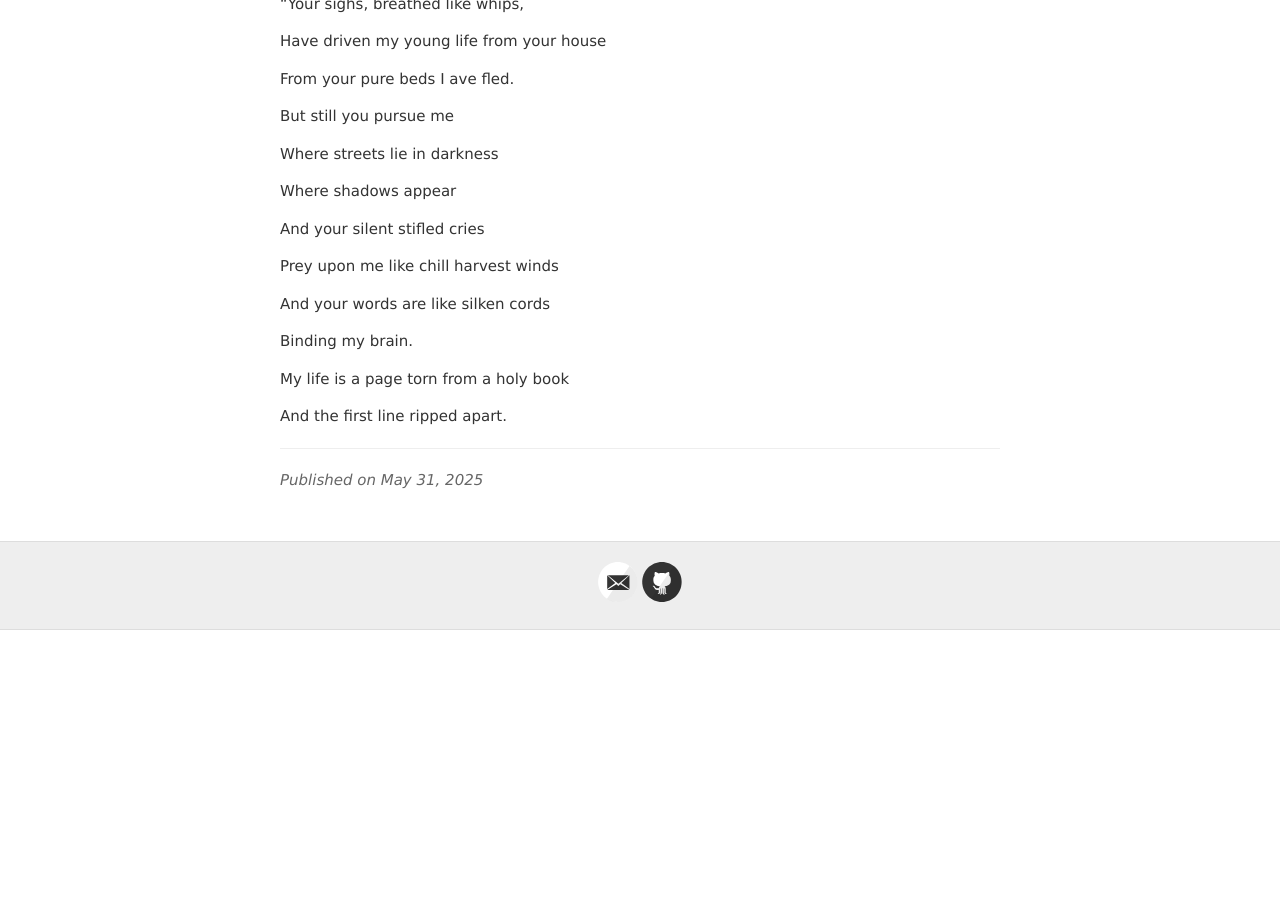
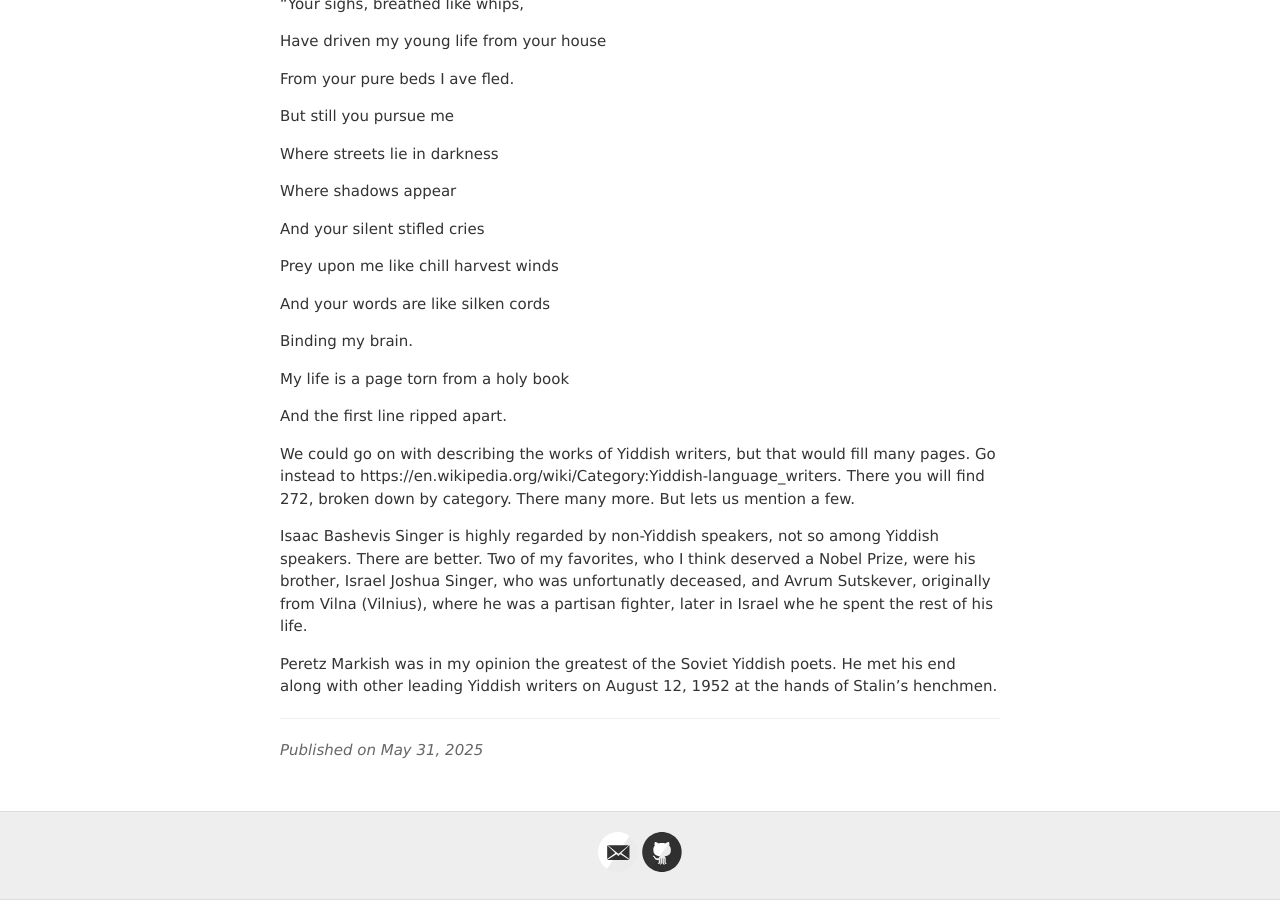
Before and after one commit to jvmallow/jvmallow.github.io, a Jekyll site: the page built from _posts/2025-05-31-Yiddish.md, in a window 1280 px wide and 900 px high, scrolled down 9663 px. Built offline with Jekyll 4.4.1, drawn with Linux system fonts in a browser that asks for light colours; a script that is not in the unit is left out; before the commit the page ends 10293 px from its top, so only the background shows below that.

Commit message:
Update 2025-05-31-Yiddish.md

```diff
--- a/_posts/2025-05-31-Yiddish.md
+++ b/_posts/2025-05-31-Yiddish.md
@@ -302,3 +302,11 @@ Binding my brain.
 My life is a page torn from a holy book
 
 And the first line ripped apart.
+
+
+We could go on with describing the works of Yiddish writers, but that would fill many pages. Go instead to https://en.wikipedia.org/wiki/Category:Yiddish-language_writers. There you will find 272, broken down by category. There many more.
+But lets us mention a few.
+
+Isaac Bashevis Singer is highly regarded by non-Yiddish speakers, not so among Yiddish speakers. There are better. Two of my favorites, who I think deserved a Nobel Prize, were his brother, Israel Joshua Singer, who was unfortunatly deceased, and Avrum Sutskever, originally from Vilna (Vilnius), where he was a partisan fighter, later in Israel whe he spent the rest of his life.
+
+Peretz Markish was in my opinion the greatest of the Soviet Yiddish poets. He met his end along with other leading Yiddish writers on August 12, 1952 at the hands of Stalin's henchmen.
```
